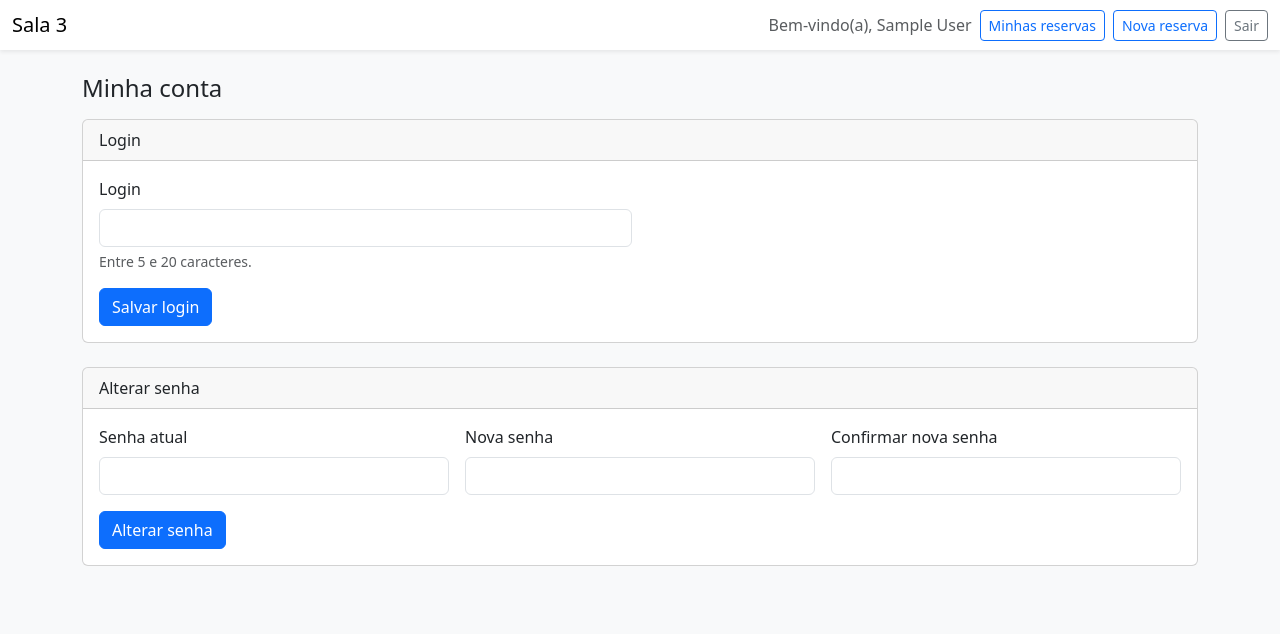
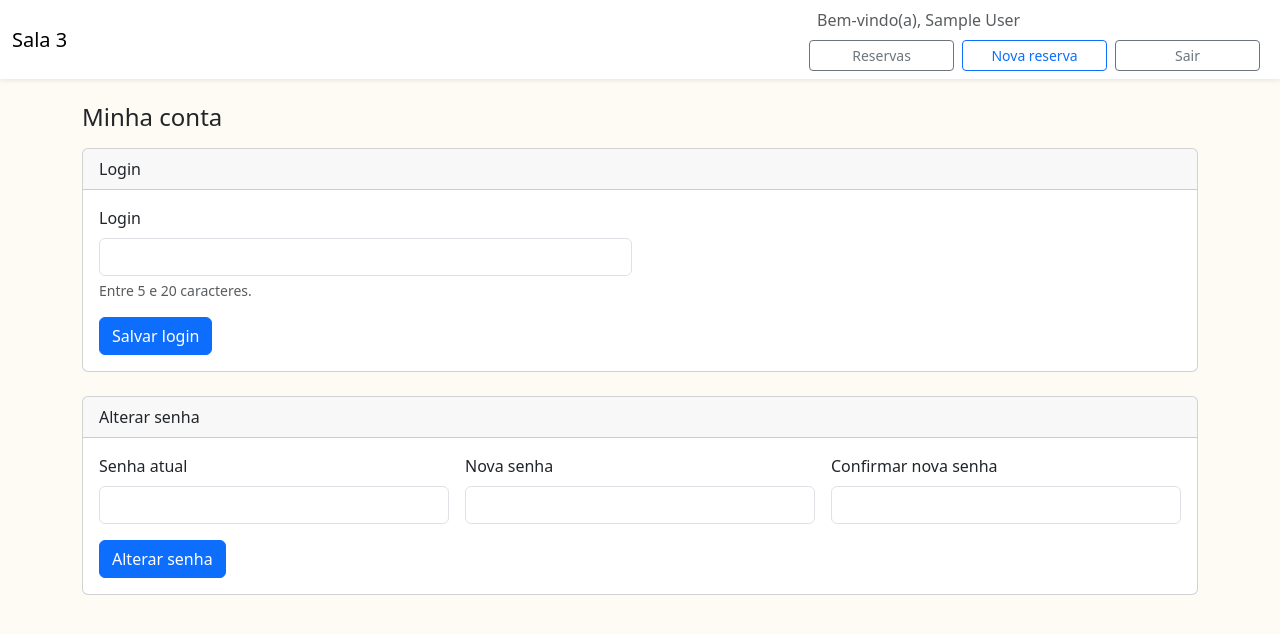
Before and after one commit to Manihuts/sala3-front, a plain HTML site: page minhas_infos.html in a window 1280 px wide. Drawn offline with nearby package versions, Linux system fonts and the light colour scheme; sample sign-in values are in the browser's storage.

Commit message:
ajustes css

```diff
--- a/css/style.css
+++ b/css/style.css
@@ -28,6 +28,10 @@
   background: #7C3AED;
 }
 
+.bg-content, .bg-navbar {
+  background-color: #FDFBF3;
+}
+
 @media (max-width: 576px) {
   .container { padding-left: .75rem; padding-right: .75rem; }
   .row.g-4 { --bs-gutter-x: .75rem; --bs-gutter-y: .75rem; }
--- a/js/reserva.js
+++ b/js/reserva.js
@@ -172,6 +172,7 @@
   const calendarEl = document.getElementById("calendar");
   const calendar = new FullCalendar.Calendar(calendarEl, {
     initialView: "dayGridMonth",
+    locale: "pt-br",
     selectable: false,
     headerToolbar: {
       left: "prev,next today",
--- a/minhas_infos.html
+++ b/minhas_infos.html
@@ -8,15 +8,23 @@
   <link rel="stylesheet" href="./css/style.css">
   <script>window.API_BASE = 'https://sala3-back-production.up.railway.app';</script>
 </head>
-<body class="bg-light">
-  <nav class="navbar navbar-light bg-white shadow-sm">
+<body class="bg-content">
+  <nav class="bg-navbar navbar navbar-light bg-white shadow-sm">
     <div class="container-fluid">
       <a class="navbar-brand mb-0 h1" href="reserva.html">Sala 3</a>
       <div class="d-flex align-items-center gap-2 flex-wrap">
         <span id="welcome" class="text-muted ms-2"></span>
-        <a href="minhas_reservas.html" class="btn btn-outline-primary btn-sm">Minhas reservas</a>
-        <a href="reserva.html" class="btn btn-outline-primary btn-sm">Nova reserva</a>
-        <button id="logoutBtn" class="btn btn-outline-secondary btn-sm">Sair</button>
+        <div class="row g-2 align-items-stretch text-nowrap w-100">
+          <div class="col-4">
+            <a href="minhas_reservas.html" class="btn btn-outline-secondary btn-sm w-100 text-truncate" title="Minhas informações">Reservas</a>
+          </div>
+          <div class="col-4">
+            <a href="reserva.html" class="btn btn-outline-primary btn-sm w-100 text-truncate" title="Minhas reservas">Nova reserva</a>
+          </div>
+          <div class="col-4">
+            <button id="logoutBtn" class="btn btn-outline-secondary btn-sm w-100 text-truncate">Sair</button>
+          </div>
+        </div>
       </div>
     </div>
   </nav>
```
Also changed, not shown: login.html (+1 -1 lines), minhas_reservas.html (+13 -5 lines), reserva.html (+14 -5 lines).
